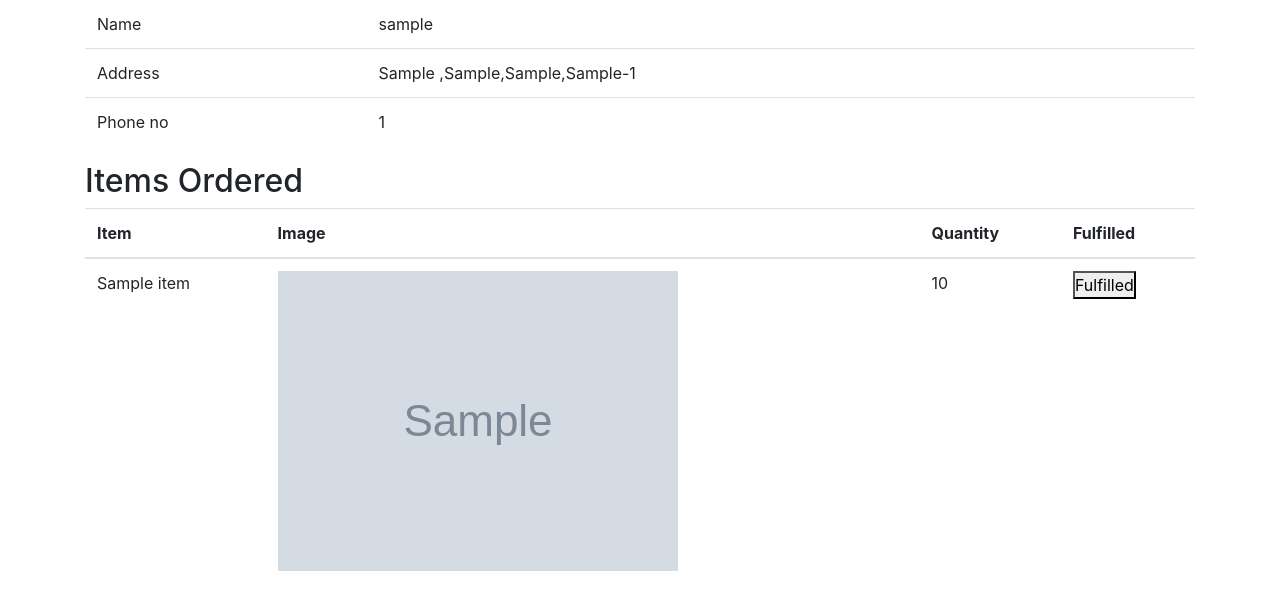
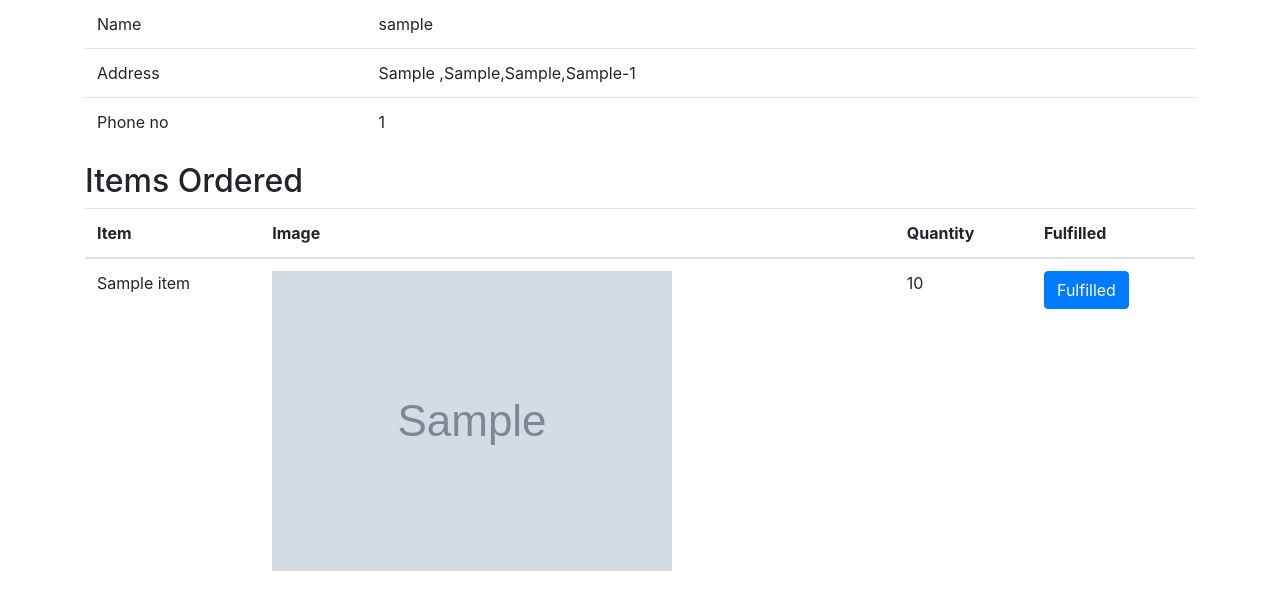
Before and after one commit to Gayaprashad/kirana, a Django app: page /retailer/delivery_listing/1 in a window 1280 px wide. Shown: the part 120-730 px from the top of the page. Run offline with Django 3.2, Linux system fonts and the light colour scheme; tables that the repository leaves empty hold one stand-in row (values such as "Sample post"); grey boxes marked "Sample" are stand-in pictures; some libraries are stand-ins or nearby versions.

Commit message:
Added requirement.txt, changed the styling of the fulfill button
Added the requirements.txt file, changed the styling of the fulfilled button in display_list

```diff
--- /dev/null
+++ b/requirements.txt
@@ -0,0 +1,5 @@
+Django==3.0.6
+Pillow==7.1.2
+psycopg2==2.8.5
+psycopg2-binary==2.8.5
+pytz==2020.1
--- a/templates/retailer/delivery_list.html
+++ b/templates/retailer/delivery_list.html
@@ -39,7 +39,7 @@
               <form action="{%url 'fulfilled' item.id%}" method ="POST">
                 {%csrf_token%}
                 <input type="hidden" name="cust_id" value="{{item.id}}">
-                <button type ="submit" name="submit" value="submit">Fulfilled</button>
+                <button type ="submit" class="btn btn-primary" name="submit" value="submit">Fulfilled</button>
               </form>
             </td>
           </tr>
```
Also changed, not shown: retailer/views.py (+0 -19 lines).
